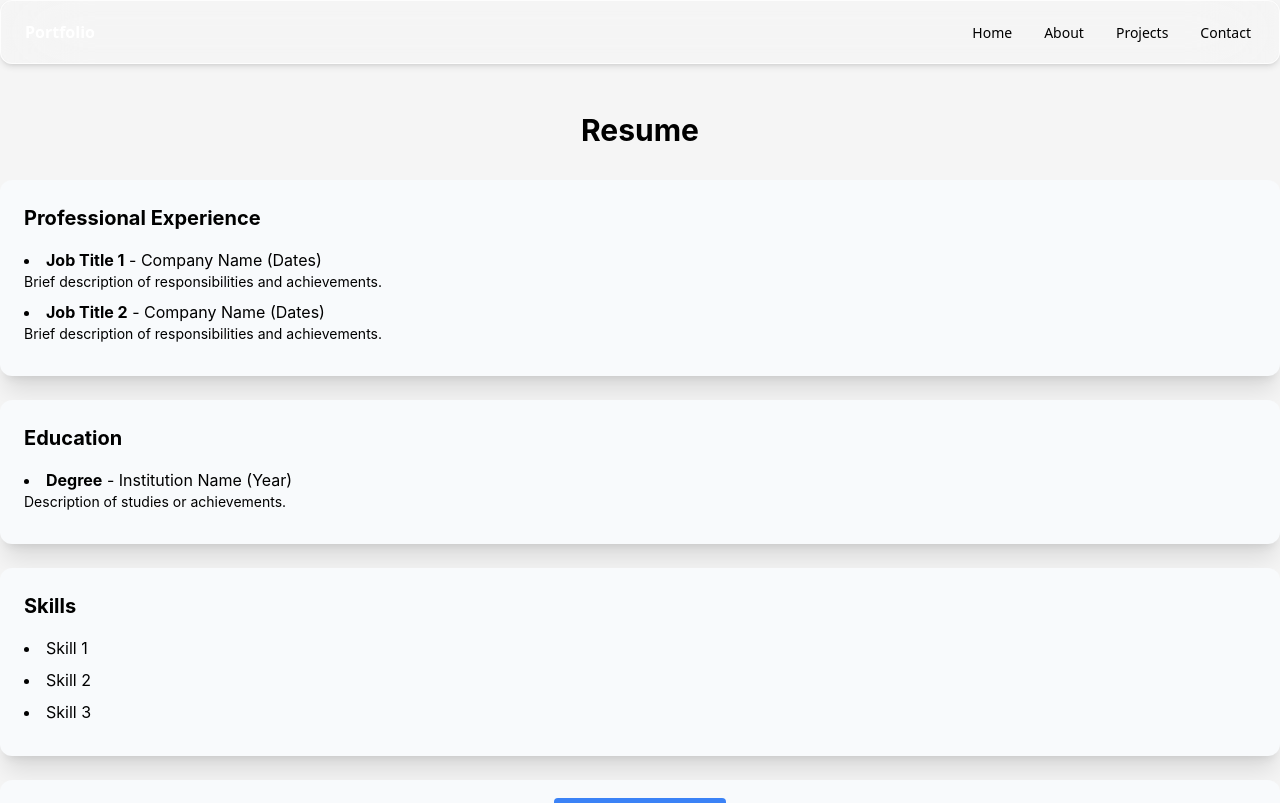
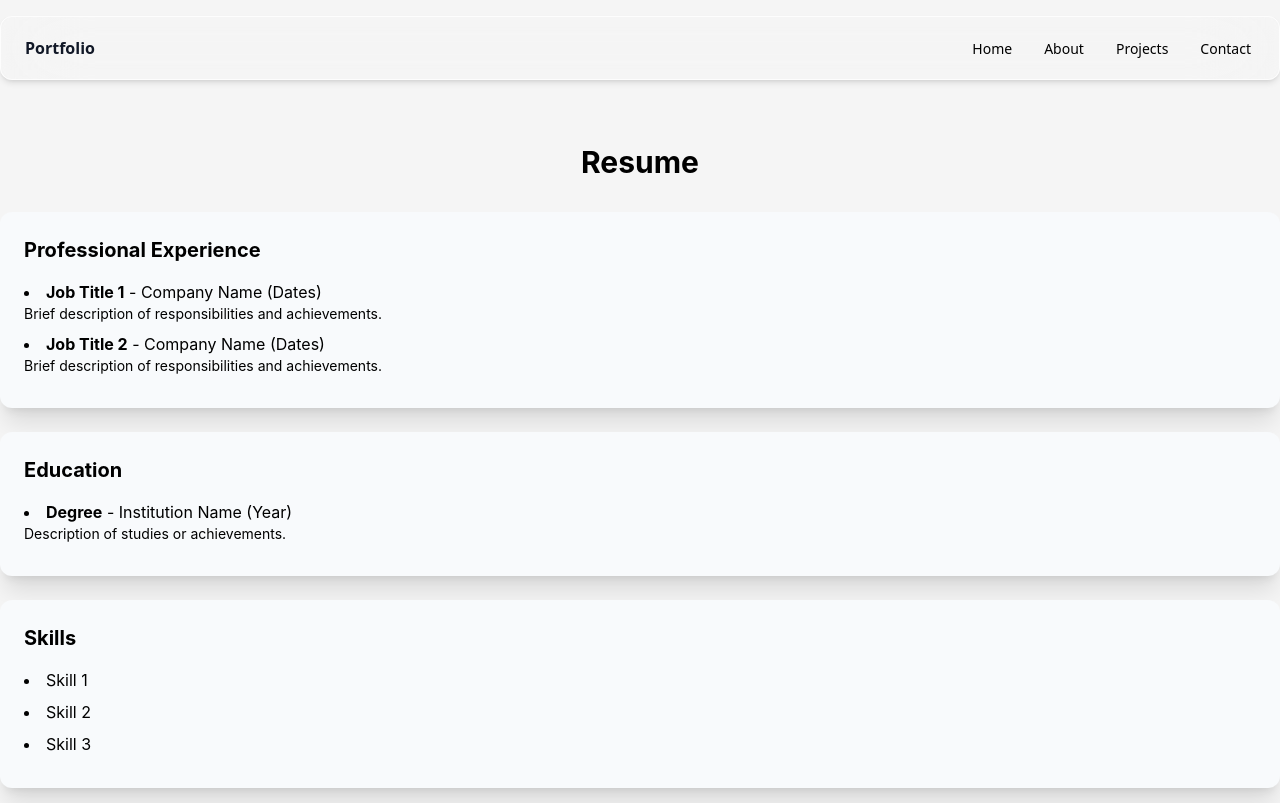
Before and after one commit to dillguill/dillguill.github.io, a React (Create React App) app: page /resume in a window 1280 px wide. Shown: the top 803 px of the page. Built offline with nearby package versions, Linux system fonts and the light colour scheme.

Commit message:
Updated UI

```diff
--- a/src/components/Navbar.js
+++ b/src/components/Navbar.js
@@ -5,7 +5,7 @@ import {
   Typography,
   IconButton,
 } from "@material-tailwind/react";
-import { Bars3Icon, XMarkIcon } from "@heroicons/react/24/outline";
+import { Bars2Icon, XMarkIcon } from "@heroicons/react/24/outline";
 
 function NavList() {
   return (
@@ -65,13 +65,13 @@ export function NavbarSimple() {
   }, []);
 
   return (
-    <Navbar className="mx-auto max-w-screen-xl px-6 py-3 bg-transparent">
+    <Navbar className="my-4 mx-auto max-w-screen-xxl px-6 py-3 bg-transparent">
       <div className="flex items-center justify-between">
         <Typography
           as="a"
           href="/"
           variant="h6"
-          className="mr-4 cursor-pointer py-1.5"
+          className="mr-4 cursor-pointer py-1.5 text-gray-900 dark:text-gray-100"
         >
           Portfolio
         </Typography>
@@ -87,7 +87,7 @@ export function NavbarSimple() {
           {openNav ? (
             <XMarkIcon className="h-6 w-6 text-gray-900 dark:text-gray-100" strokeWidth={2} />
           ) : (
-            <Bars3Icon className="h-6 w-6 text-gray-900 dark:text-gray-100" strokeWidth={2} />
+            <Bars2Icon className="h-6 w-6 text-gray-900 dark:text-gray-100" strokeWidth={2} />
           )}
         </IconButton>
       </div>
--- a/src/components/Projects.js
+++ b/src/components/Projects.js
@@ -15,7 +15,7 @@ const Projects = () => {
         <h2 className="text-3xl font-bold text-center mb-8">My Projects</h2>
         <div className="grid grid-cols-1 md:grid-cols-2 lg:grid-cols-3 gap-6">
           {repos.map(repo => (
-            <div key={repo.id} className="bg-slate-50 dark:bg-slate-700 shadow-xl rounded-xl p-6">
+            <div key={repo.id} className="shadow-xl rounded-xl p-6">
               <h3 className="text-xl font-bold mb-2">{repo.name}</h3>
               <p>{repo.description || 'No description provided.'}</p>
               <a
```
